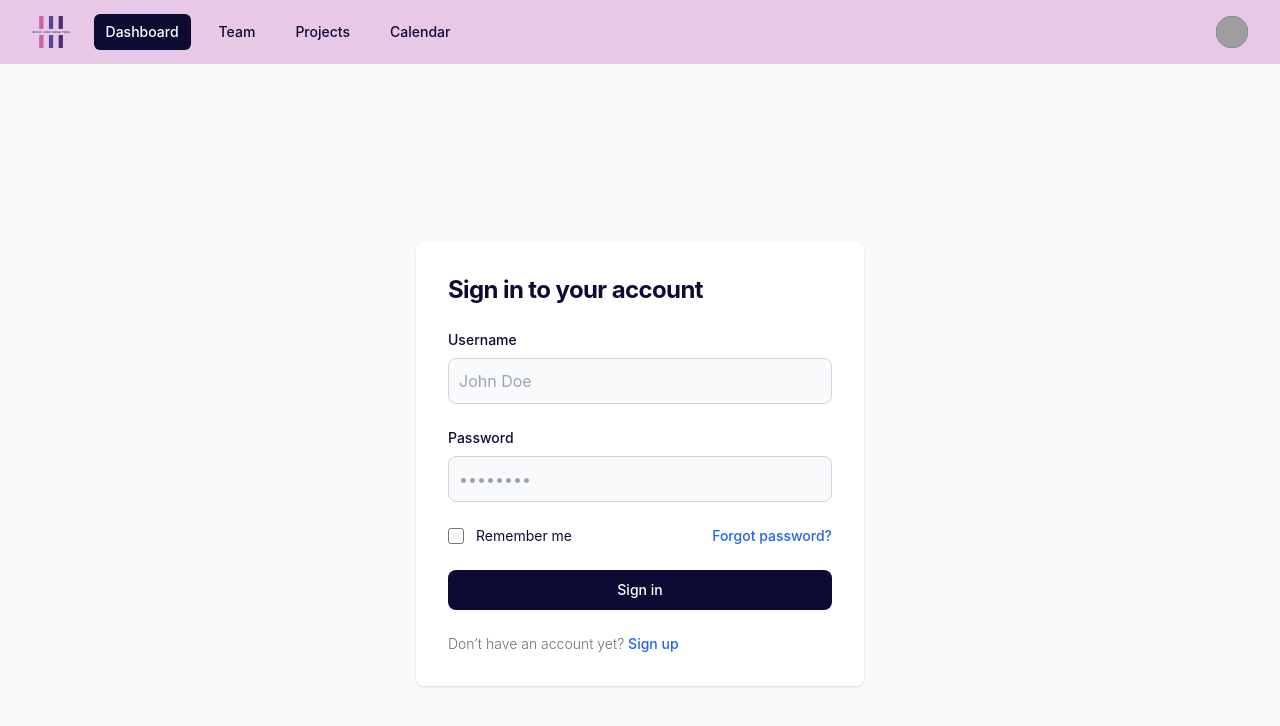
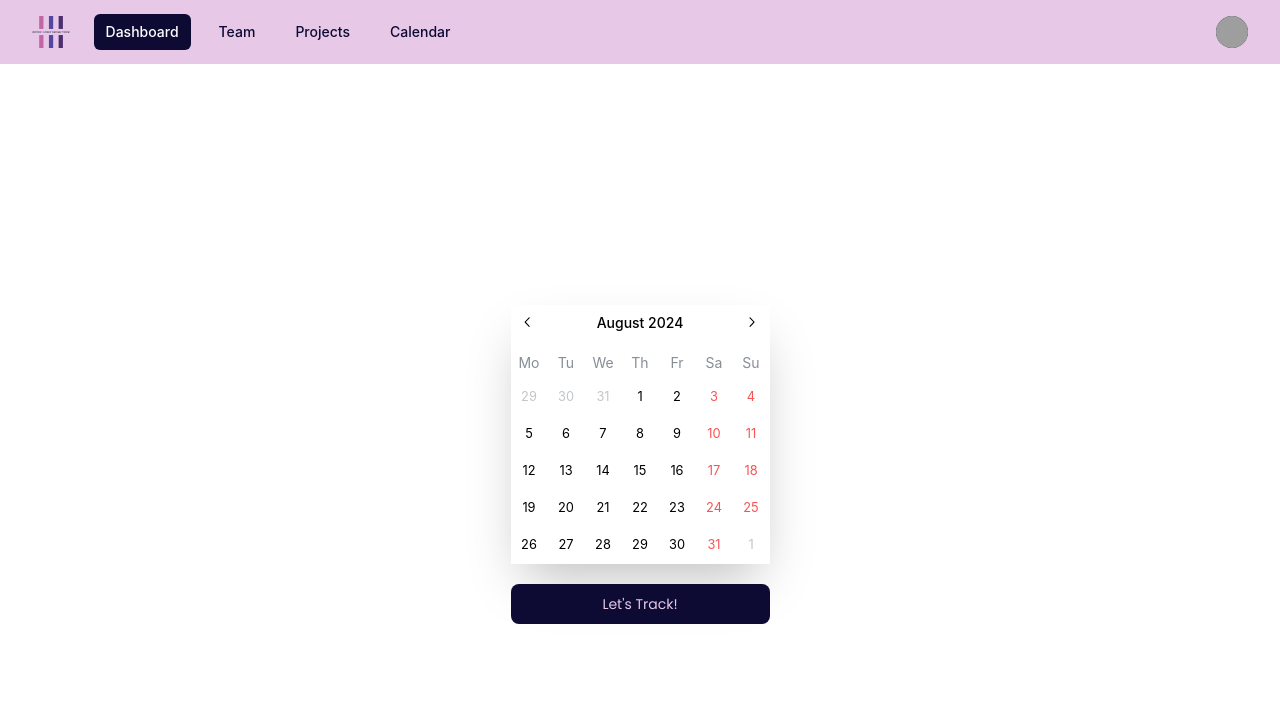
Before and after one commit to marsyaaaaal/LifeTrack, a React (Vite) app: page /home in a window 1280 px wide. Shown: the top 726 px of the page. Built offline with nearby package versions, Linux system fonts and the light colour scheme; grey boxes are pictures that could not be loaded.

Commit message:
added react-calendar from mantine, TODO : continue UI for graph, forms etc

```diff
--- a/package.json
+++ b/package.json
@@ -12,6 +12,10 @@
   "dependencies": {
     "@headlessui/react": "^2.1.2",
     "@heroicons/react": "^2.1.5",
+    "@mantine/core": "^7.12.0",
+    "@mantine/dates": "^7.12.0",
+    "@mantine/hooks": "^7.12.0",
+    "dayjs": "^1.11.12",
     "react": "^18.3.1",
     "react-dom": "^18.3.1",
     "react-router-dom": "^6.26.0"
--- /dev/null
+++ b/src/components/calendar.tsx
@@ -0,0 +1,30 @@
+import dayjs from "dayjs";
+import { useState } from "react";
+import { Calendar } from "@mantine/dates";
+import "@mantine/core/styles.css";
+import "@mantine/dates/styles.css";
+
+function Calenda() {
+  const [selected, setSelected] = useState<Date[]>([]);
+  const handleSelect = (date: Date) => {
+    const isSelected = selected.some((s) => dayjs(date).isSame(s, "date"));
+    if (isSelected) {
+      setSelected((current) =>
+        current.filter((d) => !dayjs(d).isSame(date, "date"))
+      );
+    } else if (selected.length < 1) {
+      setSelected((current) => [...current, date]);
+    }
+  };
+
+  return (
+    <Calendar
+      getDayProps={(date) => ({
+        selected: selected.some((s) => dayjs(date).isSame(s, "date")),
+        onClick: () => handleSelect(date),
+      })}
+    />
+  );
+}
+
+export default Calenda;
--- a/src/components/loading.tsx
+++ b/src/components/loading.tsx
@@ -13,7 +13,7 @@ function Loading() {
           />
           <button
             className="flex flex-col items-center justify-center w-full bg-[#0D0B33] hover:bg-[#52489F] rounded-lg h-8 md:h-16"
-            onClick={() => navigate("/home")}
+            onClick={() => navigate("/login")}
           >
             <span className="text-[#E7C8E7] font-display text-sm md:text-2xl">
               Track Your Life!
--- a/src/components/login_form.tsx
+++ b/src/components/login_form.tsx
@@ -5,7 +5,7 @@ function LogIn() {
   return (
     <>
       <section className="bg-gray-50 ">
-        <div className="flex flex-col items-center justify-center px-6 py-8 mx-auto md:h-screen lg:py-0">
+        <div className="h-screen flex items-center justify-center px-6 py-8 mx-auto md:h-screen lg:py-0">
           <div className="w-full bg-white rounded-lg shadow md:mt-0 sm:max-w-md xl:p-0 dark:bg-[#E7C8E7]">
             <div className="p-6 space-y-4 md:space-y-6 sm:p-8">
               <h1 className="text-xl font-bold leading-tight tracking-tight text-[#0D0B33] md:text-2xl">
@@ -58,7 +58,7 @@ function LogIn() {
                   </a>
                 </div>
                 <button
-                  type="submit"
+                  onClick={() => navigate("/home")}
                   className="w-full text-white bg-[#0D0B33] hover:bg-primary-700 focus:ring-4 focus:outline-none focus:ring-primary-300 font-medium rounded-lg text-sm px-5 py-2.5 text-center dark:bg-[#0D0B33] dark:hover:bg-[#52489F] dark:focus:ring-primary-800"
                 >
                   Sign in
--- a/src/components/sign_form.tsx
+++ b/src/components/sign_form.tsx
@@ -4,8 +4,8 @@ function Sign() {
   const navigate = useNavigate();
   return (
     <>
-      <section className="bg-gray-50 ">
-        <div className="flex flex-col items-center justify-center px-6 py-8 mx-auto md:h-screen lg:py-0">
+      <section className="bg-gray-50  ">
+        <div className="h-screen flex items-center justify-center px-6 py-8 mx-auto md:h-screen lg:py-0">
           <div className="w-full bg-white rounded-lg shadow md:mt-0 sm:max-w-md xl:p-0 dark:bg-[#E7C8E7]">
             <div className="p-6 space-y-4 md:space-y-6 sm:p-8">
               <h1 className="text-xl font-bold leading-tight tracking-tight text-[#0D0B33] md:text-2xl">
@@ -37,7 +37,7 @@ function Sign() {
                   />
                 </div>
                 <button
-                  type="submit"
+                  onClick={() => navigate("/home")}
                   className="w-full text-white bg-[#0D0B33] hover:bg-primary-700 focus:ring-4 focus:outline-none focus:ring-primary-300 font-medium rounded-lg text-sm px-5 py-2.5 text-center dark:bg-[#0D0B33] dark:hover:bg-[#52489F] dark:focus:ring-primary-800"
                 >
                   Sign Up
--- a/src/pages/home.tsx
+++ b/src/pages/home.tsx
@@ -1,11 +1,23 @@
-import { RouterProvider } from "react-router-dom";
-import NavBar from "../components/navbar";
-import router from "../routes/routes";
+import { MantineProvider } from "@mantine/core";
+import Calenda from "../components/calendar";
 
 function Home() {
   return (
     <>
-      <div>this is home</div>
+      <div className="h-screen flex items-center justify-center ">
+        <div className="grid grid-cols-1 gap-5">
+          <div className="shadow-2xl">
+            <MantineProvider>
+              <Calenda />
+            </MantineProvider>
+          </div>
+          <button className="flex flex-col items-center justify-center w-full bg-[#0D0B33] hover:bg-[#52489F] rounded-lg h-8 md:h-10">
+            <span className="text-[#E7C8E7] font-display text-sm md:text-md">
+              Let's Track!
+            </span>
+          </button>
+        </div>
+      </div>
     </>
   );
 }
--- a/src/routes/routes.tsx
+++ b/src/routes/routes.tsx
@@ -1,9 +1,9 @@
 import { createBrowserRouter } from "react-router-dom";
 import Loading from "../components/loading";
-import NoPage from "../pages/nopage";
 import LogIn from "../components/login_form";
 import Sign from "../components/sign_form";
 import Home from "../pages/home";
+import NoPage from "../pages/nopage";
 
 export default createBrowserRouter([
   {
@@ -13,7 +13,7 @@ export default createBrowserRouter([
   },
   {
     path: "/home",
-    element: <LogIn />,
+    element: <Home />,
     errorElement: <NoPage />,
   },
   {
```
Also changed, not shown: 1 other file (tests, documents, lock files or other folders).
